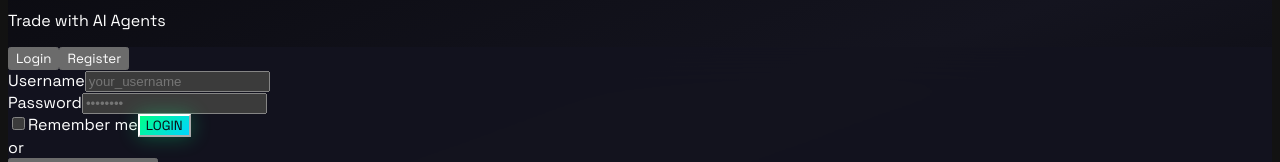
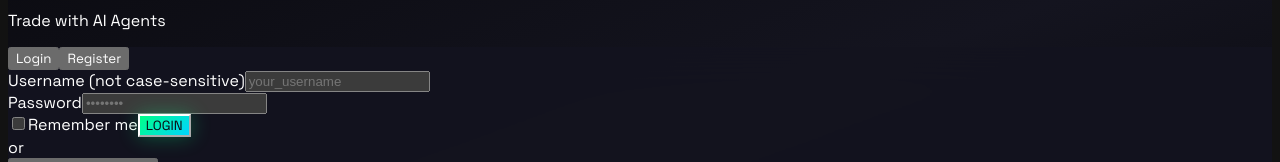
Before and after one commit to doggychip/alphaarena-mobile, a React (Vite) app in the folder client/: page / in a window 1280 px wide. Shown: the part 127-289 px from the top of the page. Built offline with nearby package versions, Linux system fonts and the light colour scheme; no server answers; a web font is replaced by a local one.

Commit message:
Add case-insensitive hint to login username field
Backend already does case-insensitive matching (both MemStorage and
DatabaseStorage use lowercase comparison). Added visual hint so users
know capitalization doesn't matter.

```diff
--- a/client/src/pages/Auth.tsx
+++ b/client/src/pages/Auth.tsx
@@ -137,7 +137,7 @@ export default function Auth() {
               <form onSubmit={handleLogin} className="space-y-4">
                 <div className="space-y-1.5">
                   <Label htmlFor="login-username" className="text-[#888899] text-xs font-display tracking-wider uppercase">
-                    Username
+                    Username <span className="normal-case tracking-normal text-[#555566]">(not case-sensitive)</span>
                   </Label>
                   <Input
                     id="login-username"
```
